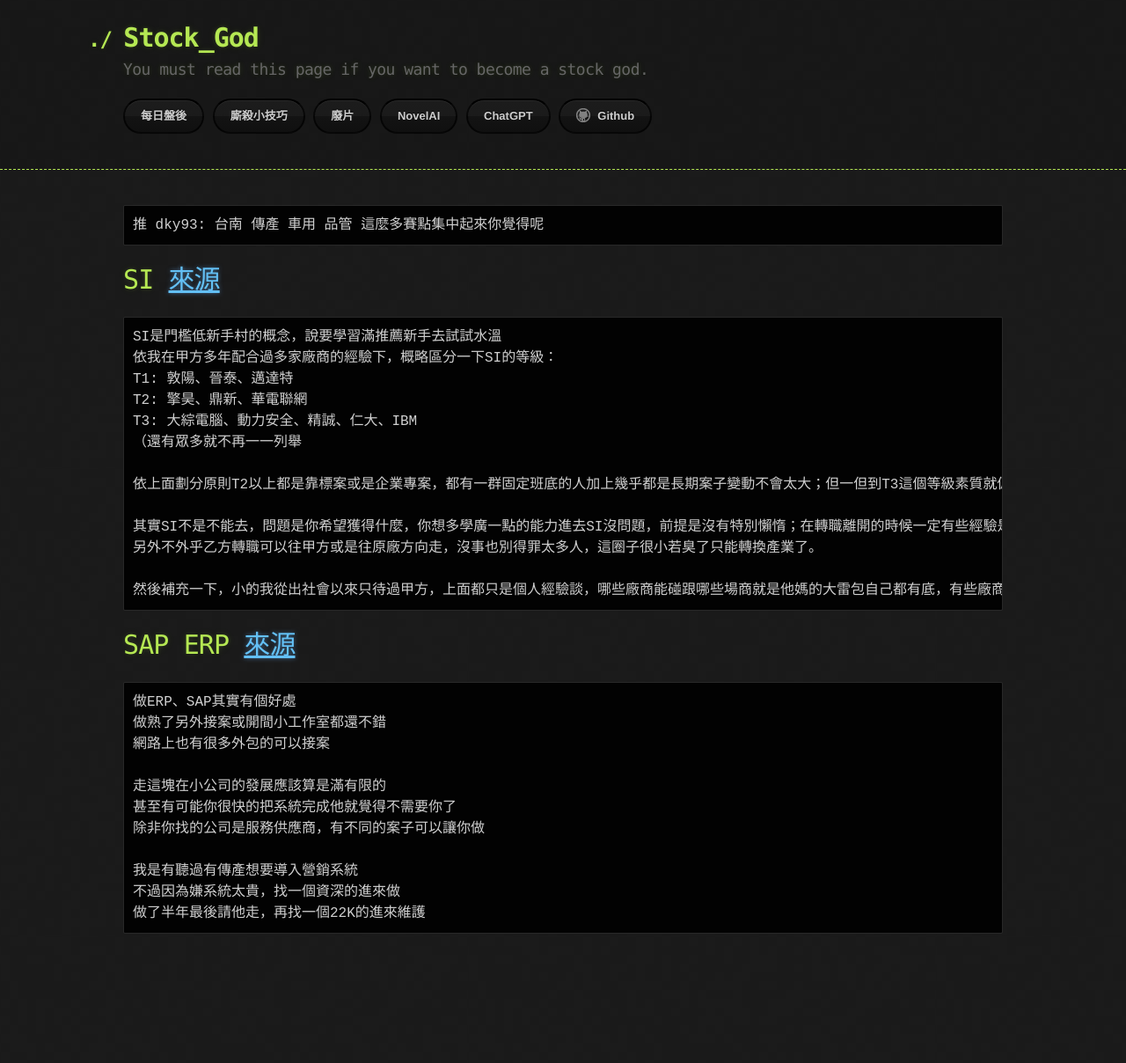
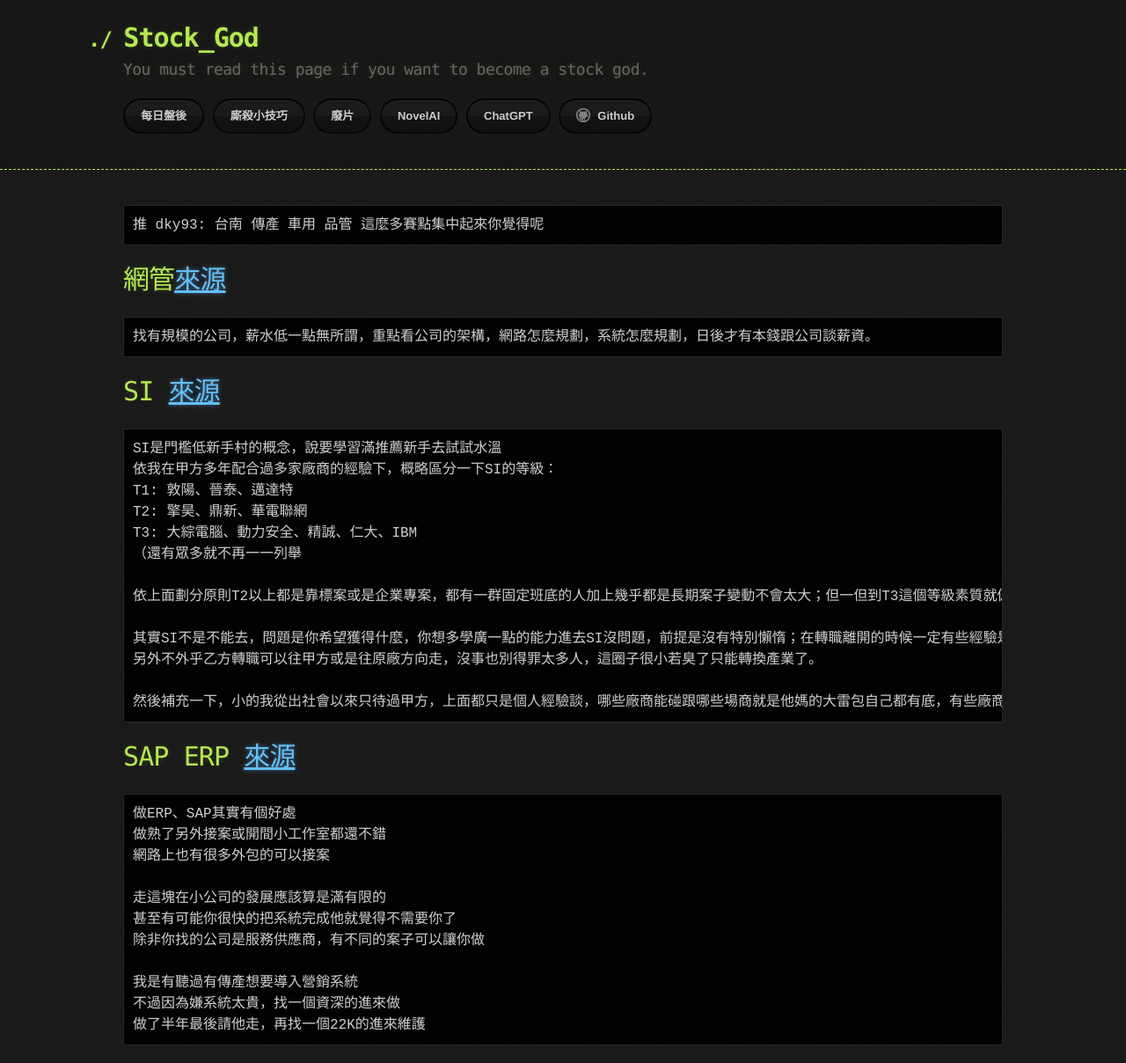
Before and after one commit to lepg5487/Stock_God, a Jekyll site: the page built from job.md, in a window 1280 px wide. Shown: the whole page at 88% size. Built offline with Jekyll 4.4.1, drawn with Linux system fonts in a browser that asks for light colours; before the commit the page ends 1081 px from its top, so only the background shows below that.

Commit message:
Update job.md

````diff
--- a/job.md
+++ b/job.md
@@ -5,6 +5,11 @@
 
 ```
 推 dky93: 台南 傳產 車用 品管 這麼多賽點集中起來你覺得呢
+```
+
+# 網管[來源](https://www.dcard.tw/f/job/p/237234955)
+```
+找有規模的公司，薪水低一點無所謂，重點看公司的架構，網路怎麼規劃，系統怎麼規劃，日後才有本錢跟公司談薪資。
 ```
 
 # SI [來源](https://www.dcard.tw/f/job/p/241263664)
````
